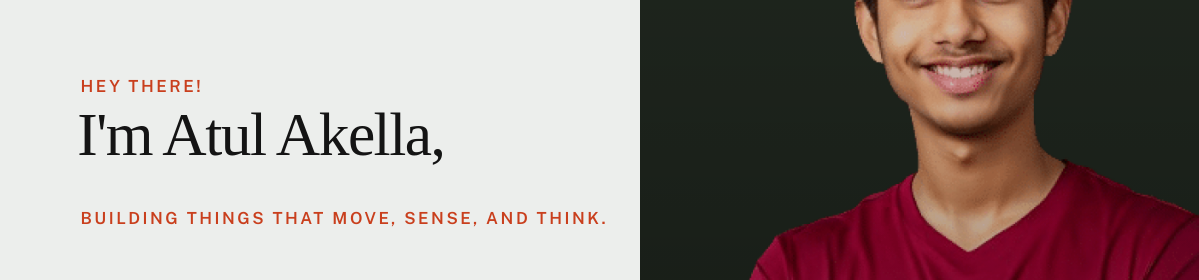
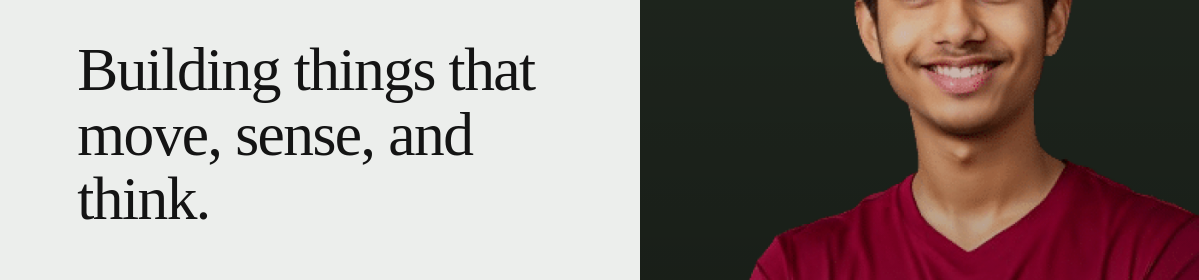
Before and after one commit to atulakella/aa-new, a React app: page index.html in a window 1280 px wide. Shown: the part 418-698 px from the top of the page, 0-1199 px from the left. Built offline with nearby package versions, Linux system fonts and the light colour scheme; a web font is replaced by a local one.

Commit message:
Update index.html

```diff
--- a/index.html
+++ b/index.html
@@ -426,7 +426,7 @@
                         <h1 class="s-intro__content-title">
                         I'm Atul Akella,<br>
                         </h1>
-                      <h2 class="s-intro__content-pretitle text-pretitle" > Building things that move, sense, and think. </h2>
+                      <h2 class="s-intro__content-title" > Building things that move, sense, and think. </h2>
 
                         <div class="s-intro__content-btns">
                             <a class="smoothscroll btn" href="#projects">View my work</a>
```
